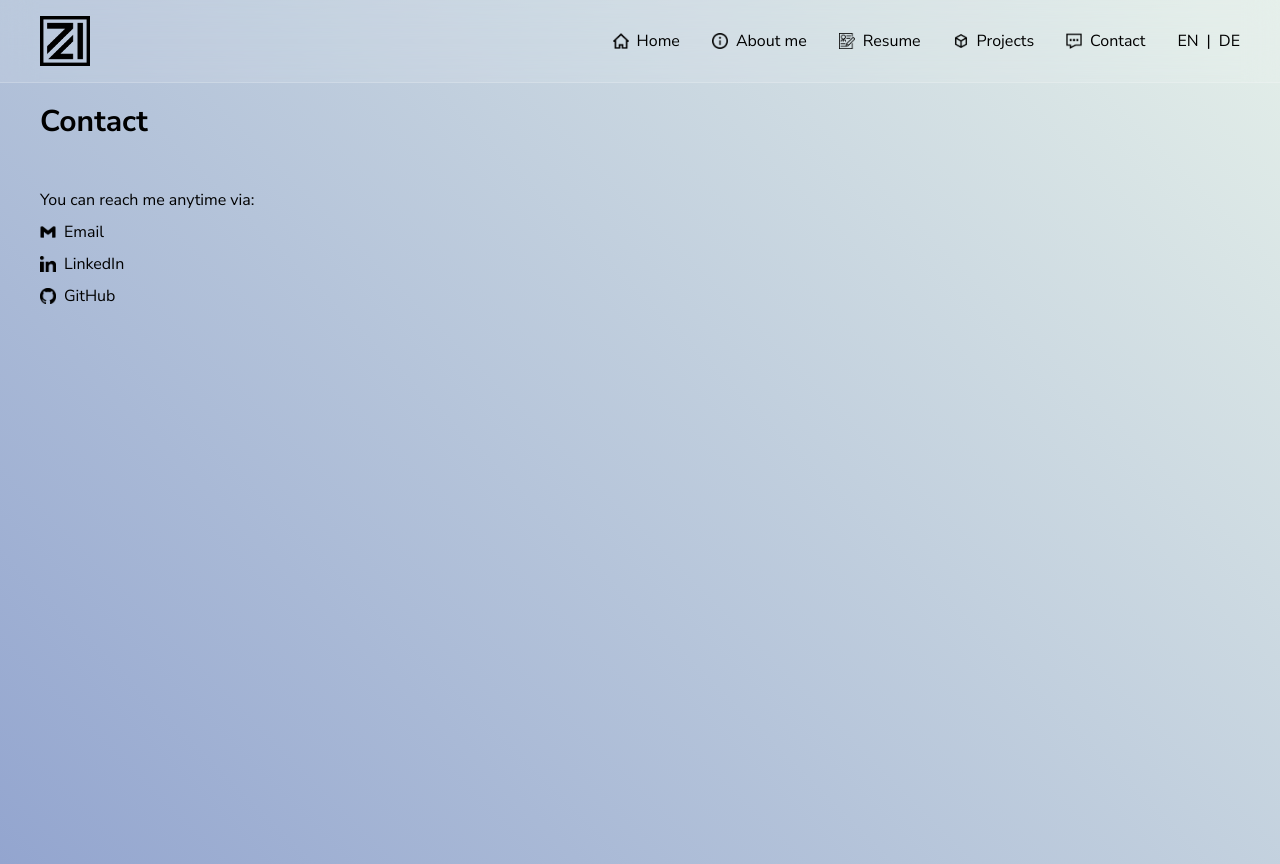
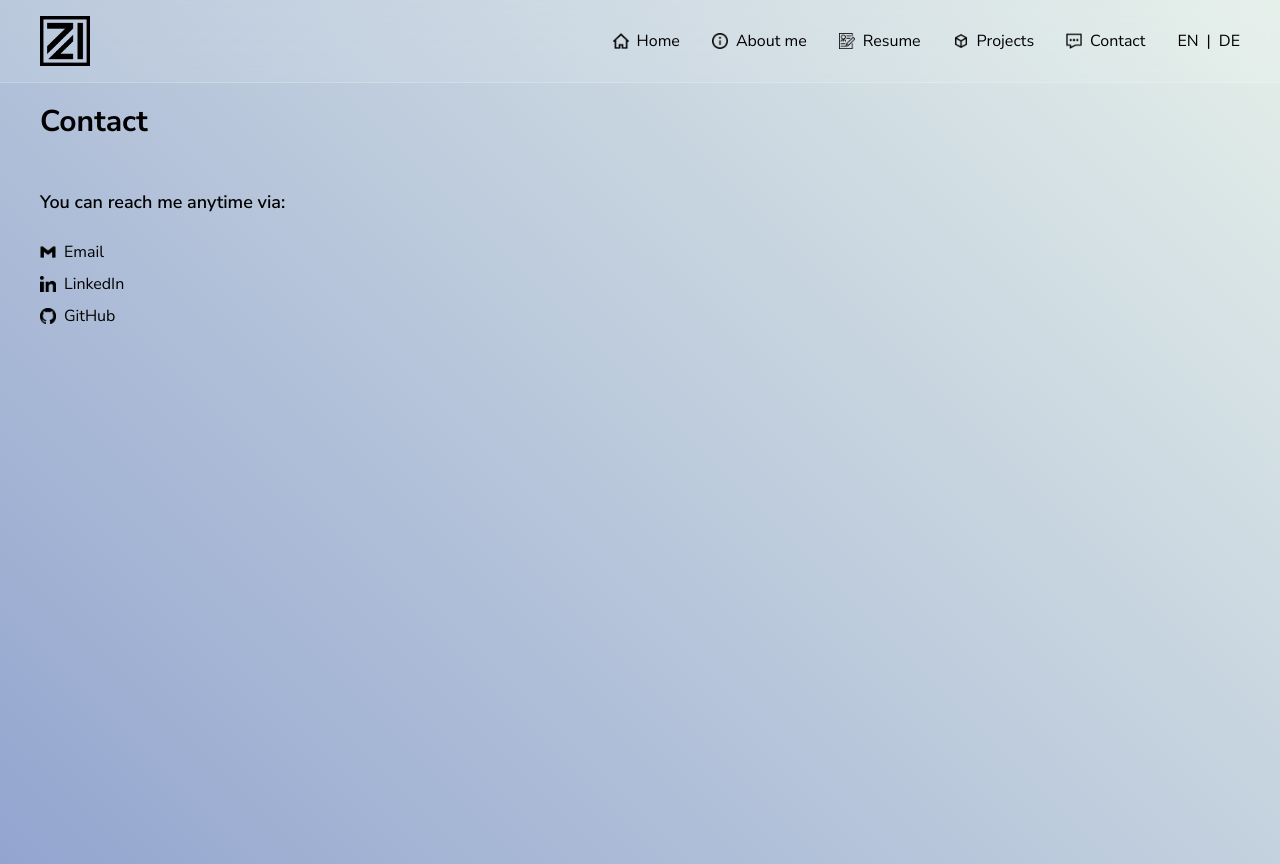
Before and after one commit to zarail/Portfolio, a Next.js app: page /en/contact in a window 1280 px wide. Built offline with nearby package versions, Linux system fonts and the light colour scheme.

Commit message:
Refactor ContactsPage component for improved styling and consistency

```diff
--- a/src/app/[locale]/contact/page.tsx
+++ b/src/app/[locale]/contact/page.tsx
@@ -15,7 +15,9 @@ export default function ContactsPage({ params }: Props) {
   return (
     <main className="p-10 space-y-12">
       <h1 className="text-3xl font-bold">{contacts.title}</h1>
-      <h2 className="mb-2 whitespace-pre-line">{contacts.description}</h2>
+      <h2 className="whitespace-pre-line text-lg font-semibold mb-6">
+        {contacts.description}
+      </h2>
       <section>
         <ul className="space-y-2">
           <li>
@@ -72,11 +74,7 @@ export default function ContactsPage({ params }: Props) {
 
       {/* <section>
         <h2 className="text-2xl font-semibold">{contacts.form?.heading}</h2>
-        <form
-          action="https://example.com/contact"
-          method="POST"
-          className="space-y-4 mt-4"
-        >
+        <form action="/api/contact" method="POST" className="space-y-4 mt-4">
           <div>
             <label htmlFor="name" className="block mb-1">
               {contacts.form?.name}
@@ -86,7 +84,7 @@ export default function ContactsPage({ params }: Props) {
               id="name"
               name="name"
               required
-              className="w-full p-2 border rounded"
+              className="w-full p-2 border"
             />
           </div>
           <div>
@@ -98,7 +96,7 @@ export default function ContactsPage({ params }: Props) {
               id="email"
               name="email"
               required
-              className="w-full p-2 border rounded"
+              className="w-full p-2 border"
             />
           </div>
           <div>
@@ -109,13 +107,10 @@ export default function ContactsPage({ params }: Props) {
               id="message"
               name="message"
               required
-              className="w-full p-2 border rounded h-32"
+              className="w-full p-2 border h-32"
             />
           </div>
-          <button
-            type="submit"
-            className="px-6 py-2 bg-green-800 text-white rounded hover:bg-green-700"
-          >
+          <button type="submit" className="mt-4 btn">
             {contacts.form?.submit}
           </button>
         </form>
```
